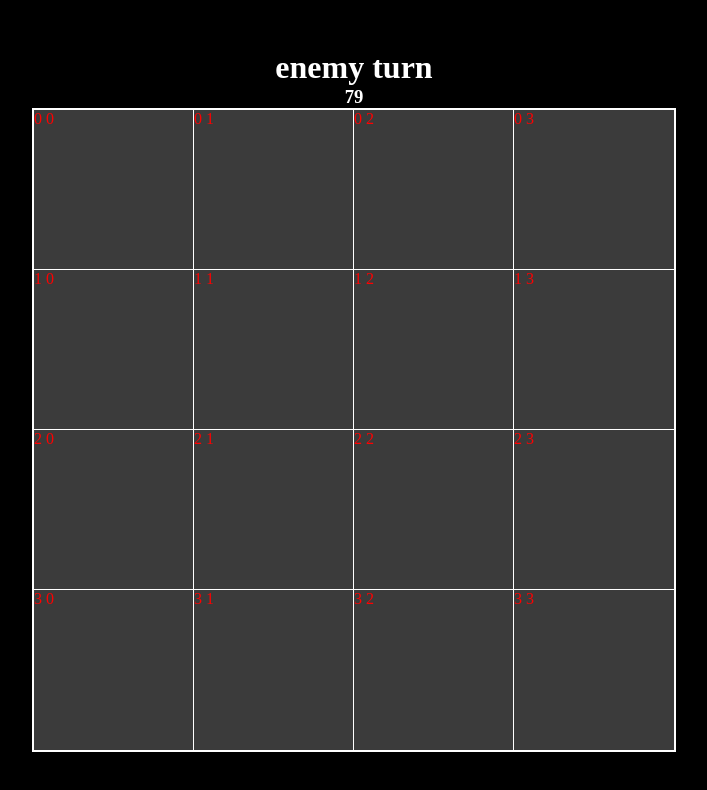
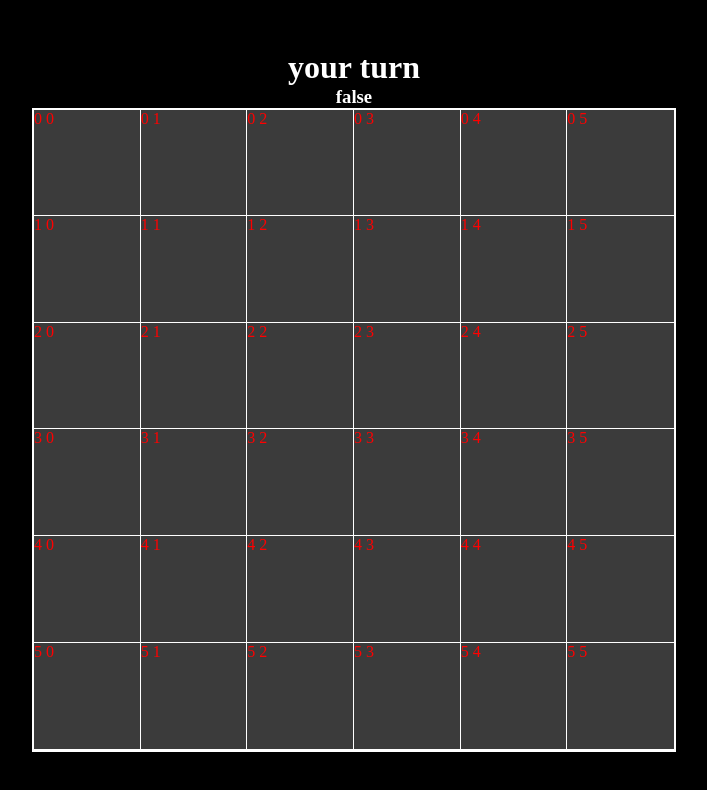
Before and after one commit to TodaRyooo/Othello_Svelte, a SvelteKit app: page /playboard in a window 1280 px wide. Shown: the top 790 px of the page, without its empty margins (286-993 px from the left). Built offline with nearby package versions, Linux system fonts and the light colour scheme.

Commit message:
右方向への白反転ロジック実装

```diff
--- a/src/routes/playboard/+page.svelte
+++ b/src/routes/playboard/+page.svelte
@@ -1,8 +1,8 @@
-<script>
+<script lang="ts">
   import { onMount } from 'svelte'
 
-  let Ddata = Array.from({ length: 4 }, (_, colId) =>
-    Array.from({ length: 4 }, (_, lowId) => ({
+  let Ddata = Array.from({ length: 6 }, (_, colId) =>
+    Array.from({ length: 6 }, (_, lowId) => ({
       colId,
       lowId,
       isWhite: false,
@@ -10,8 +10,7 @@
     }))
   )
   let turn = true
-  let random = Math.trunc(Math.random() * 100)
-  random % 2 === 0 ? (turn = true) : (turn = false)
+  let random = Math.random() < 0.5
 
   const toggleTurn = () => (turn = !turn)
   //TODO: 白の時の反転操作のみ
@@ -22,6 +21,33 @@
       tmp[col][low].isWhite = !tmp[col][low].isWhite
       Ddata = tmp
     })()
+
+    let arr = []
+    //TODO: 右方向への探索
+    for (let index = low + 1; index <= 5; index++) {
+      if (tmp[col][index].isBlank) break
+      if (tmp[col][index].isWhite) break
+      else arr.push({ arrCol: col, arrLow: index })
+    }
+
+    //TODO: 最初に見つけた白までの黒を反転させる
+    let first = { objCol: undefined, objLow: undefined }
+
+    arr.map(({ arrCol, arrLow }) => {
+      if (arrLow + 1 > tmp[0].length) undefined
+      else {
+        tmp[arrCol][arrLow + 1].isWhite
+          ? (first = { objCol: arrCol, objLow: arrLow + 1 })
+          : undefined
+      }
+    })
+    if (first.objLow !== undefined) {
+      for (let index = low + 1; index < first.objLow; index++) tmp[col][index].isWhite = true
+    }
+
+    console.log('first', first)
+
+    Ddata = tmp
   }
 </script>
 
@@ -39,7 +65,6 @@
           on:mousedown={() => {
             toggleTurn()
             toggleColor(outerIndex, innerIndex)
-            //   toggleWhiteColor(index, data)
           }}
           style="background-color: {Ddata[outerIndex][innerIndex].isBlank
             ? '#3b3b3b'
@@ -74,8 +99,8 @@
   }
 
   .square {
-    width: calc(80vh / 4);
-    height: calc(80vh / 4);
+    width: calc(80vh / 6);
+    height: calc(80vh / 6);
     outline: 1px solid white;
     cursor: pointer;
     color: red;
```
